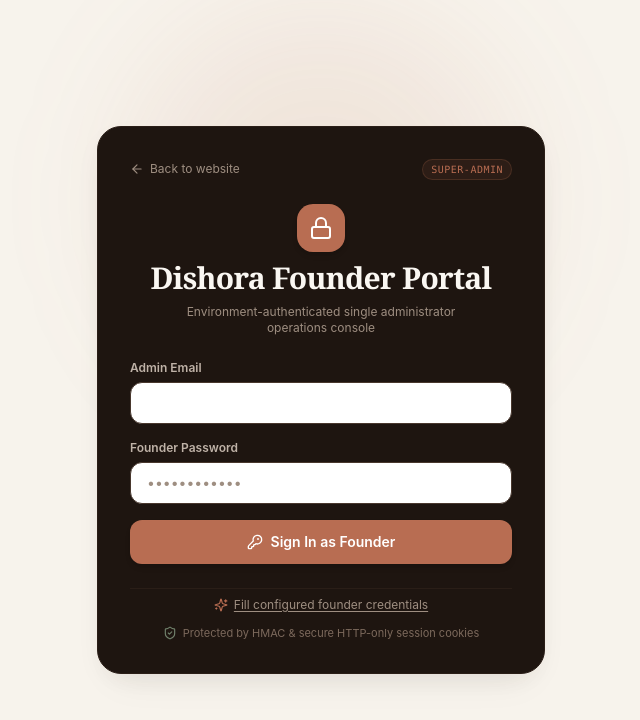
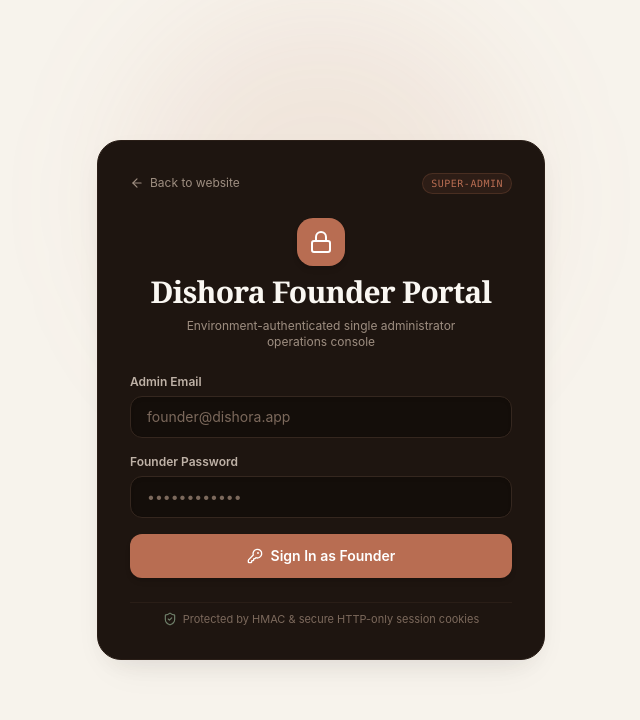
Before and after one commit to avicdr/menzy, a Next.js app: page /admin/login in a window 1280 px wide. Shown: the top 720 px of the page, without its empty margins (319-959 px from the left). Built offline with nearby package versions, Linux system fonts and the light colour scheme.

Commit message:
fix: dark input field colors, browser autofill styling, and remove founder credential fill helper

```diff
--- a/src/app/admin/login/page.tsx
+++ b/src/app/admin/login/page.tsx
@@ -3,11 +3,11 @@
 import React, { useState } from 'react';
 import { useRouter } from 'next/navigation';
 import Link from 'next/link';
-import { Lock, ShieldCheck, AlertCircle, Sparkles, ArrowLeft, KeyRound } from 'lucide-react';
+import { Lock, ShieldCheck, AlertCircle, ArrowLeft, KeyRound } from 'lucide-react';
 
 export default function AdminLoginPage() {
   const router = useRouter();
-  const [email, setEmail] = useState('founder@dishora.app');
+  const [email, setEmail] = useState('');
   const [password, setPassword] = useState('');
   const [error, setError] = useState<string | null>(null);
   const [loading, setLoading] = useState(false);
@@ -37,14 +37,8 @@ export default function AdminLoginPage() {
     }
   };
 
-  const handleFillCredentials = () => {
-    setEmail('founder@dishora.app');
-    setPassword('dishora2026!');
-    setError(null);
-  };
-
   return (
-    <div className="min-h-screen flex items-center justify-center bg-espresso-950 p-4 text-cream-100 relative selection:bg-terracotta selection:text-white">
+    <div className="min-h-screen flex items-center justify-center bg-[#F7F3EC] p-4 text-cream-100 relative selection:bg-terracotta selection:text-white">
       {/* Background radial glow */}
       <div className="absolute top-1/4 left-1/2 -translate-x-1/2 -translate-y-1/2 w-96 h-96 bg-terracotta/10 rounded-full blur-3xl pointer-events-none" />
 
@@ -96,7 +90,7 @@ export default function AdminLoginPage() {
               value={email}
               onChange={(e) => setEmail(e.target.value)}
               placeholder="founder@dishora.app"
-              className="w-full px-4 py-2.5 rounded-xl bg-espresso-950 border border-espresso-600 text-sm text-white placeholder:text-taupe-400 focus:outline-none focus:ring-2 focus:ring-terracotta/50 focus:border-terracotta transition-all"
+              className="w-full px-4 py-2.5 rounded-xl bg-[#140E0A] border border-espresso-700 text-sm text-cream-50 placeholder:text-taupe-500 focus:outline-none focus:ring-2 focus:ring-terracotta/50 focus:border-terracotta transition-all shadow-inner"
             />
           </div>
 
@@ -111,7 +105,7 @@ export default function AdminLoginPage() {
               placeholder="••••••••••••"
               value={password}
               onChange={(e) => setPassword(e.target.value)}
-              className="w-full px-4 py-2.5 rounded-xl bg-espresso-950 border border-espresso-600 text-sm text-white placeholder:text-taupe-400 focus:outline-none focus:ring-2 focus:ring-terracotta/50 focus:border-terracotta transition-all"
+              className="w-full px-4 py-2.5 rounded-xl bg-[#140E0A] border border-espresso-700 text-sm text-cream-50 placeholder:text-taupe-500 focus:outline-none focus:ring-2 focus:ring-terracotta/50 focus:border-terracotta transition-all shadow-inner"
             />
           </div>
 
@@ -134,18 +128,9 @@ export default function AdminLoginPage() {
           </button>
         </form>
 
-        {/* Quick Fill Helper */}
-        <div className="pt-2 border-t border-espresso-800 flex flex-col items-center gap-2 text-center">
-          <button
-            type="button"
-            onClick={handleFillCredentials}
-            className="text-xs text-taupe-400 hover:text-cream-100 flex items-center gap-1.5 transition-colors underline underline-offset-2"
-          >
-            <Sparkles className="w-3.5 h-3.5 text-terracotta" />
-            <span>Fill configured founder credentials</span>
-          </button>
-
-          <div className="text-[11px] text-taupe-500 flex items-center justify-center gap-1.5 pt-1">
+        {/* Security Notice */}
+        <div className="pt-2 border-t border-espresso-800 text-center">
+          <div className="text-[11px] text-taupe-500 flex items-center justify-center gap-1.5">
             <ShieldCheck className="w-3.5 h-3.5 text-sage-500 shrink-0" />
             <span>Protected by HMAC & secure HTTP-only session cookies</span>
           </div>
--- a/src/app/globals.css
+++ b/src/app/globals.css
@@ -63,6 +63,18 @@ body {
   scrollbar-width: none;  /* Firefox */
 }
 
+/* Prevent browser autofill from turning dark inputs white */
+input:-webkit-autofill,
+input:-webkit-autofill:hover,
+input:-webkit-autofill:focus,
+input:-webkit-autofill:active {
+  -webkit-text-fill-color: #FAF7F2 !important;
+  -webkit-box-shadow: 0 0 0px 1000px #140E0A inset !important;
+  box-shadow: 0 0 0px 1000px #140E0A inset !important;
+  transition: background-color 5000s ease-in-out 0s;
+  caret-color: #FAF7F2 !important;
+}
+
 /* Paper texture simulation */
 .bg-texture-paper {
   background-image: radial-gradient(#35271F 0.5px, transparent 0.5px);
--- a/tailwind.config.ts
+++ b/tailwind.config.ts
@@ -18,6 +18,7 @@ const config: Config = {
           500: "#D3C3B0",
         },
         espresso: {
+          950: "#140E0A",
           900: "#1E1510",
           800: "#2A1E17",
           700: "#35271F",
```
Also changed, not shown: 1 other file (tests, documents, lock files or other folders).
